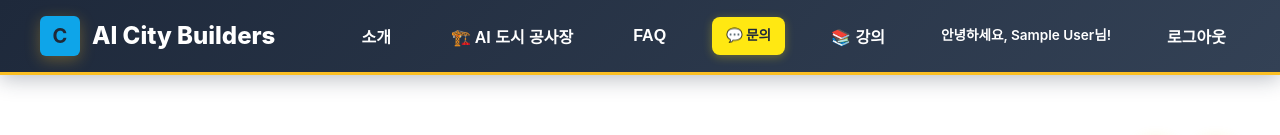
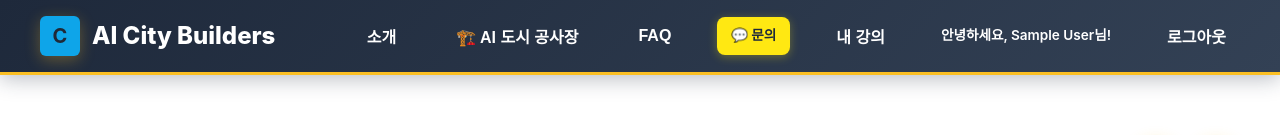
Before and after one commit to wonseokjung/firstclass, a React (Create React App) app: page / in a window 1280 px wide. Shown: the top 135 px of the page. Built offline with nearby package versions, Linux system fonts and the light colour scheme; no server answers; sample sign-in values are in the browser's storage; a web font is replaced by a local one.

Commit message:
Change navigation text from '📚 강의' to '내 강의'

```diff
--- a/src/components/common/NavigationBar.tsx
+++ b/src/components/common/NavigationBar.tsx
@@ -77,7 +77,7 @@ const NavigationBar: React.FC<NavigationBarProps> = ({
             className="nav-link"
             onClick={() => navigate('/dashboard')}
           >
-            📚 강의
+            내 강의
           </button>
           {isAdmin && (
             <button
```
